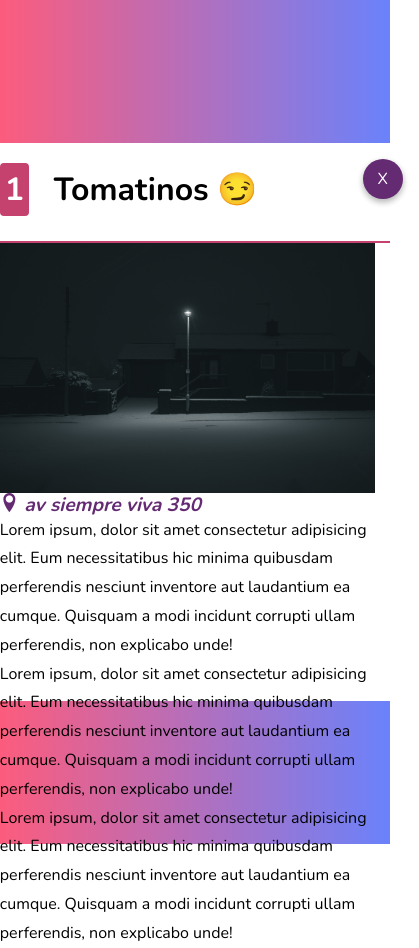
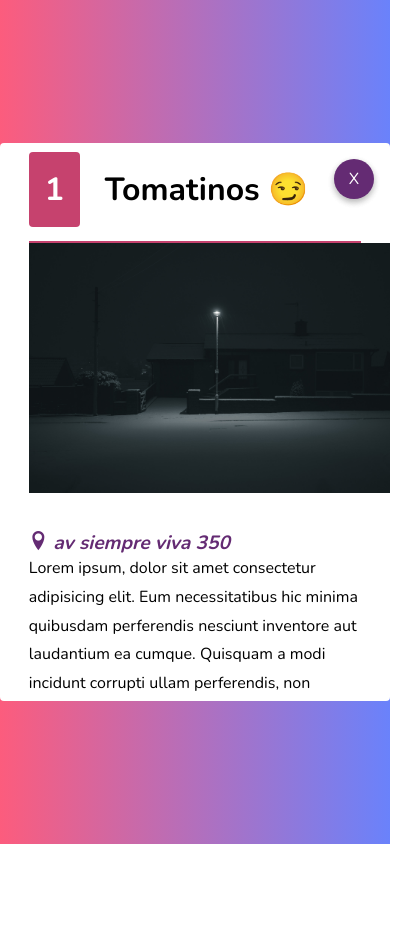
Before and after one commit to Gonvi007/PracticaCursoCodigoFacilito, a plain HTML site: page restaurante/tomatinos.html in a window 390 px wide. Shown: the whole page, 419 px wide, since content can reach past the window. After the commit the page ends 844 px from the top, so only its background shows below. Drawn offline with nearby package versions, Linux system fonts and the light colour scheme; files whose address does not match are found by name.

Commit message:
se comienza el modo responsivo

```diff
--- a/Styles/styles.css
+++ b/Styles/styles.css
@@ -51,6 +51,7 @@ a:hover, a:focus {
     border-radius: 4px;
     position: relative;
     padding: 1.8em;
+    overflow: scroll;
 }
 .actions {
     position: absolute;
@@ -114,6 +115,8 @@ a:hover, a:focus {
     font-weight: bold;
     color: #642b73;
     font-size: 1.2em;
+    margin-top: 2em;
+    display: inline-block;
 }
 
 .main-image {
@@ -125,7 +128,7 @@ a:hover, a:focus {
 .position {
     background-color: #c6426e;
     color: white;
-    padding: 5px;
+    padding: 0.5em;
     border-radius: 4px;
     margin-right: 0.5em;
 }
```
